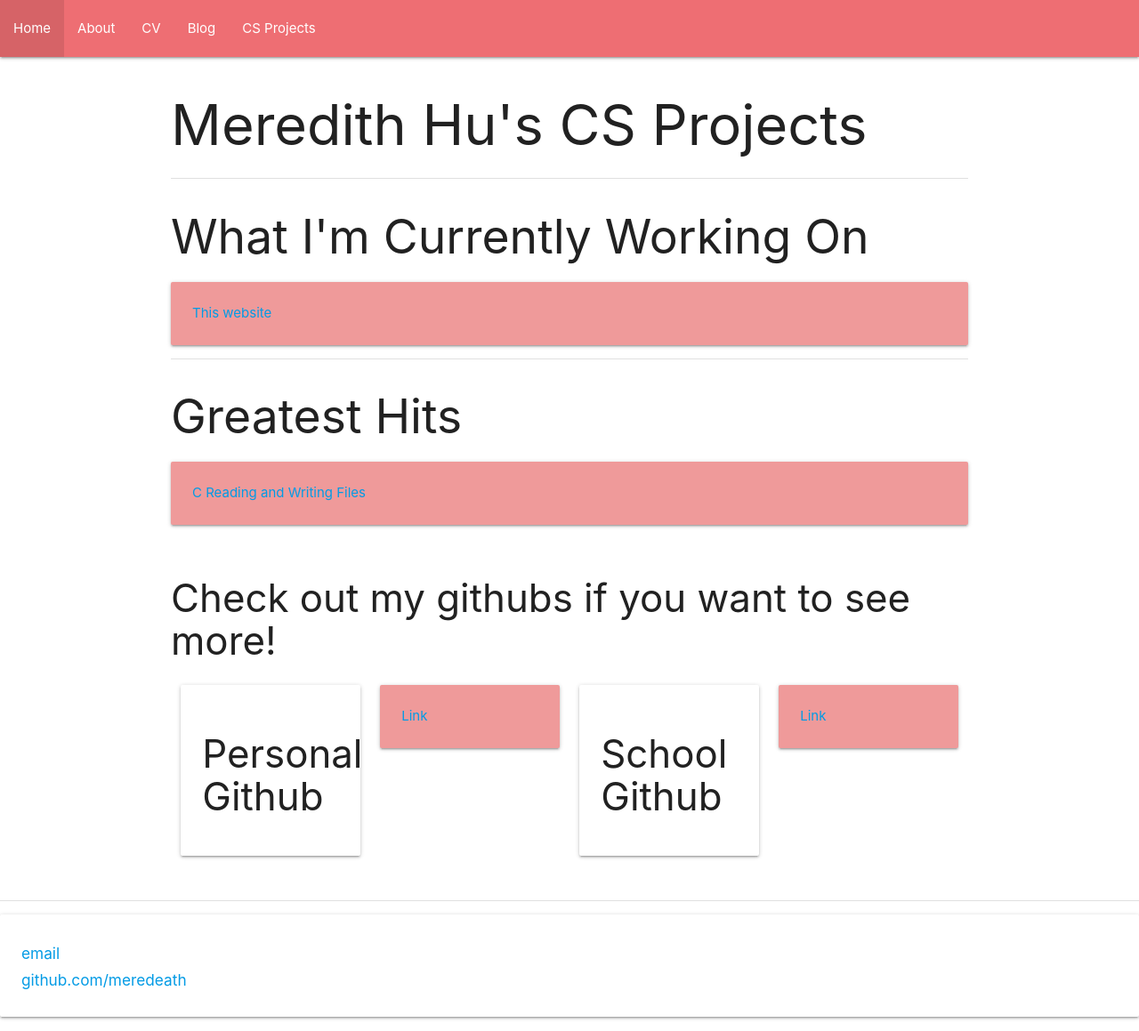
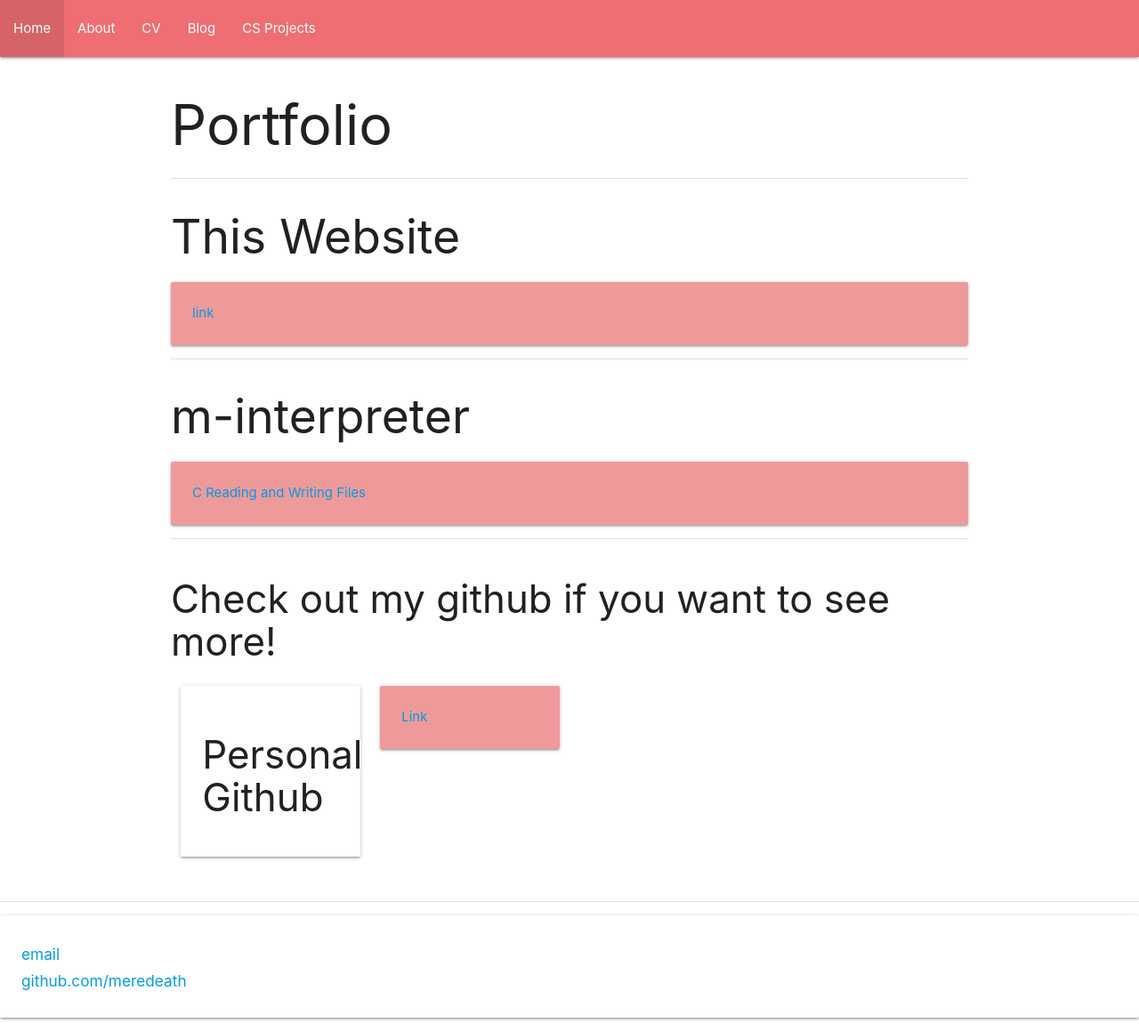
Before and after one commit to meredithmhu/meredithmhu.github.io, a Jekyll site: the page built from CSprojs/index.html, in a window 1280 px wide. Shown: the whole page at 89% size. Built offline with Jekyll 4.4.1, drawn with Linux system fonts in a browser that asks for light colours.

```diff
--- a/CSprojs/index.html
+++ b/CSprojs/index.html
@@ -1,28 +1,28 @@
 ---
 layout: default
-title: Meredith Hu's CS Projects
+title: Portfolio
 ---
 <div class = "container">
   <h1>{{ page.title }}</h1>
   <div class = "divider"></div>
   <div class "section">
-    <h2>What I'm Currently Working On</h2>
+    <h2>This Website</h2>
     <div class = "card-panel red lighten-3">
-      <a href="https://github.com/meredithmhu/meredithmhu.github.io">This website</a>
+      <a href="https://github.com/meredithmhu/meredithmhu.github.io">link</a>
     </div>
   </div>
 
   <div class = "divider"></div>
   <div class "section">
-    <h2>Greatest Hits</h2>
+    <h2>m-interpreter</h2>
     <div class = "card-panel red lighten-3">
-      <a href="https://github.com/meredeath/theLast">C Reading and Writing Files</a>
+      <a href="https://github.com/meredithmhu/m-interpreter">C Reading and Writing Files</a>
     </div>
   </div>
 
-  <div class = "diviber"></div>
+  <div class = "divider"></div>
   	<div class = "section">
-		<h3>Check out my githubs if you want to see more!</h3>
+		<h3>Check out my github if you want to see more!</h3>
 		  <div class="row">
       			<div class="col s3">
 				      <div class = "card-panel">
@@ -34,16 +34,7 @@ title: Meredith Hu's CS Projects
         			  <a href="https://github.com/meredithmhu">Link</a>
 				      </div>
       			</div>
-      			<div class="col s3">
-				      <div class = "card-panel">
-					       <h3>School Github</h3>
-      			  </div>
-				    </div>
-            <div class="col s3">
-				      <div class = "card-panel red lighten-3">
-					       <a href="https://github.com/meredeath">Link</a>
-      			  </div>
-				    </div>
+
       </div>
 	</div>
 </div>
--- a/cv/index.html
+++ b/cv/index.html
@@ -1,13 +1,13 @@
 ---
 layout: default
-title: Meredith Hu's CV
+title: Resume
 ---
-<h3 class = "left-align"><a href = "https://www.linkedin.com/in/meredithhu">LinkedIn</a></h3>
+<h3 class = "left-align"><a href = "https://www.linkedin.com/in/meredithmhu">LinkedIn</a></h3>
 <div class = "divider"></div>
 
 <div class = "section">
   <div class = "row">
-    <h3>Hey guys, my extended resume can be found here.</h3>
+    <h3>My latest resume can be found here.</h3>
   </div>
   <iframe src="/Meredith_Hu_Resume-converted.pdf" width="500" height="700">
 </div>
```
Also changed, not shown: about/index.html (+4 -5 lines), index.html (+5 -5 lines), README.md.
